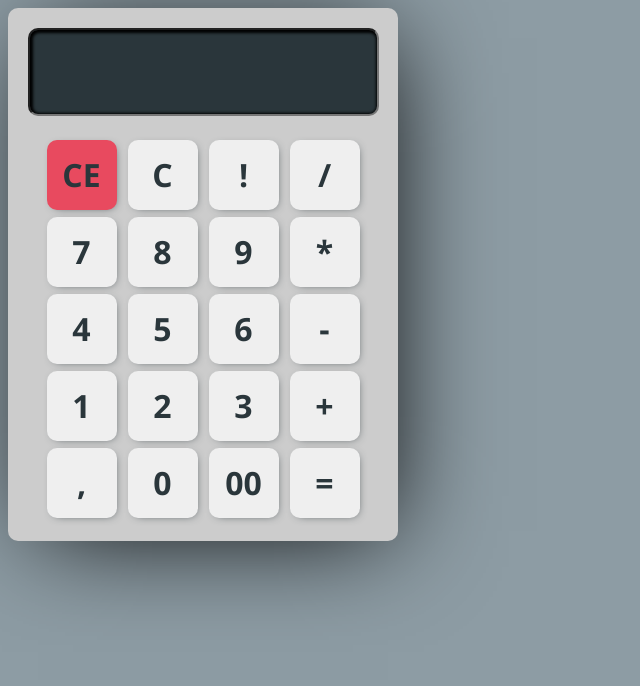
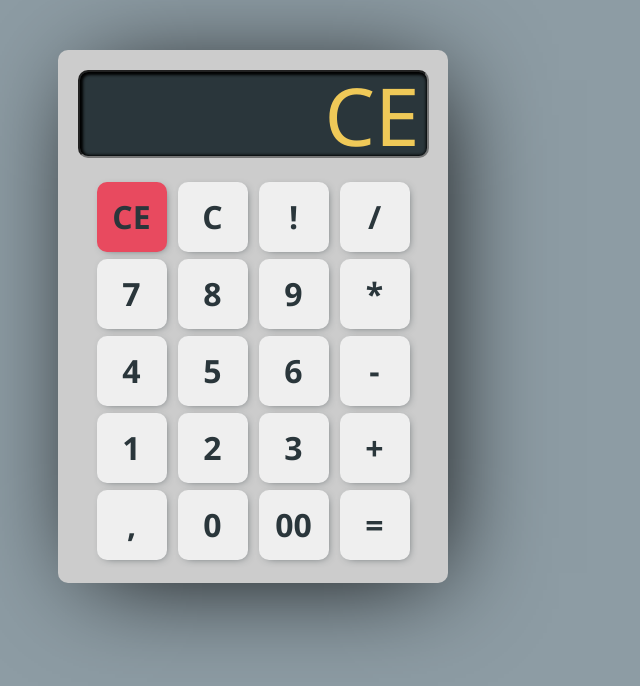
Before and after one commit to lonlyd/jsCalc, a plain HTML site: page index.html in a window 1280 px wide. Both pictures are taken after a click on the button "CE". Shown: the whole page, without its empty margins (0-640 px from the left). Drawn offline with Linux system fonts and the light colour scheme.

Commit message:
add JS code, add margin in CSS

```diff
--- a/index.css
+++ b/index.css
@@ -19,7 +19,7 @@ content {
   background-color: #cccccc;
   text-align: center;
   z-index: 10;
-
+  margin: 50px 0 0 50px;
 }
 
 .calc_display {
--- a/index.html
+++ b/index.html
@@ -13,7 +13,7 @@
 <body>
     <content>
         <div class="calc">
-            <input type="text" class="calc_display">
+            <input id="display" type="text" class="calc_display">
             <div class="button_block">
                 <div class="button_line">
                     <button id="ce">CE</button>
--- a/index.js
+++ b/index.js
@@ -0,0 +1,13 @@
+var buttons = document.getElementsByTagName('button');
+var display = document.getElementById('display');
+
+var handleClick = function (e) {
+  var value = e.target.textContent;
+  display.value = value;
+}
+
+for (let i = 0; i < buttons.length; i++) {
+  const button = buttons[i];
+  button.addEventListener('click', handleClick);
+
+}
```
